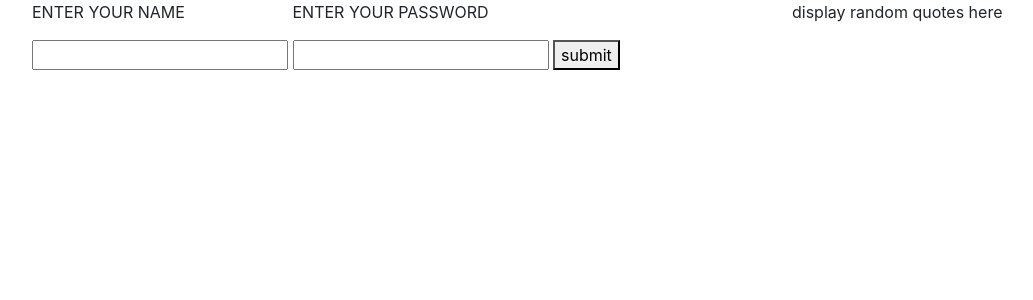
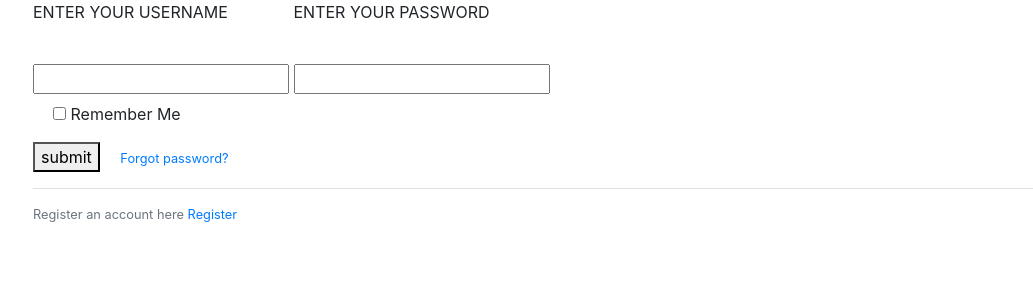
Before and after one commit to collins-kipkoech/blogging-website, a Flask app: template templates/login.html in a window 1280 px wide. Shown: the part 56-356 px from the top of the page, without its empty margins (53-1086 px from the left). Run offline with Flask 2, Linux system fonts and the light colour scheme; the template is opened without the code that fills it: values that come from a table or form of the project are taken from there, others are empty; parts of the project's set-up code (start-up, migrations or seed data) failed here and were passed over; some libraries are stand-ins or nearby versions.

Commit message:
added template functionality

```diff
--- a/forms.py
+++ b/forms.py
@@ -5,14 +5,14 @@ from wtforms.validators import DataRequired, Email, EqualTo
 class RegistrationForm(FlaskForm):
     username = StringField('username', validators=[DataRequired()])
     email = StringField('Email', validators=[DataRequired(), Email()])
-    password = PasswordField('Password',validators=[DataRequired])
-    confirm_password = PasswordField('Confirm_Password',validators=[DataRequired, EqualTo('password')])
-    submit = SubmitField('Sign up')
+    password = PasswordField('Password',validators=[DataRequired()])
+    confirm_password = PasswordField('Confirm_Password',validators=[DataRequired(), EqualTo('password')])
+    submit = SubmitField('Sign Up')
 
 
 class LoginForm(FlaskForm):
-    username = StringField('username', validators=[DataRequired()])
+    username = StringField('Username', validators=[DataRequired()])
 
-    password = PasswordField('Password',validators=[DataRequired])
-    remember = BooleanField('Remember me')
+    password = PasswordField('Password',validators=[DataRequired()])
+    remember = BooleanField('Remember Me')
     submit = SubmitField('Login')
--- a/run.py
+++ b/run.py
@@ -1,4 +1,4 @@
-from flask import Flask, render_template,url_for
+from flask import Flask, render_template,url_for, flash,redirect
 from forms import RegistrationForm, LoginForm
 
 app = Flask(__name__)
@@ -26,13 +26,16 @@ def index():
     return render_template('index.html',posts=posts,title=title)
 
 
-@app.route('/register')
+@app.route('/register', methods=['GET','POST'])
 def register():
     form = RegistrationForm()
     title = 'Registration form'
+    if form.validate_on_submit():
+        flash(f'Account Created successfully','success')
+        return redirect(url_for('index'))
     return render_template('register.html',title=title,form=form)
 
-@app.route('/login')
+@app.route('/login', methods=['GET','POST'])
 def login():
     form = LoginForm()
     title = 'Login Here'
--- a/templates/base.html
+++ b/templates/base.html
@@ -20,17 +20,24 @@
 </head>
 <body>
     {% block navbar %}{% endblock navbar%}
+    {% with messages = get_flashed_messages() %}
+    {% if messages %}
+    <ul>
+        {% for message in messages %}
+        <div class="row">
+            <div class="col"></div>
+            <div class="col">  <div class="alert alert-success" role="alert">
+                {{ message }}
+              </div></div>
+            <div class="col"></div>
+          </div>
 
-    <div class="container">
-        <div class="row">
-            <div class="col-md-8">
-                {% block content %}{% endblock content%}
-            </div>
-            <div class="col-md-4">
-                display random quotes here
-            </div>
-        </div>
-    </div>
+        {% endfor %}
+    </ul>
+    {% endif %}
+    {% endwith %}
+
+    {% block content %}{% endblock content%}
 
 
 
--- a/templates/login.html
+++ b/templates/login.html
@@ -1,22 +1,41 @@
 {% extends 'base.html' %}
 {%block content%}
-<form method="POST" action="{{ url_for('auth.login') }}">
+<div class="container">
+    <div class="row">
+        <div class="col pl-3 pr-3">
+            <form method="POST" action="">
                 {{ form.csrf_token }}
                 <label>
 
-    <p class="label-txt">ENTER YOUR NAME</p>
-    <input type="text" name="username" class="input">
+                  <p class="label-txt">ENTER YOUR USERNAME</p><br>
+                  <input type="text" name="username" class="input"><br>
                   <div class="line-box">
                     <div class="line"></div>
                   </div>
                 </label>
                 <label>
-    <p class="label-txt">ENTER YOUR PASSWORD</p>
-    <input type="password" name="password" class="input">
+                  <p class="label-txt">ENTER YOUR PASSWORD</p><br>
+                  <input type="password" name="password" class="input"><br>
                   <div class="line-box">
                     <div class="line"></div>
                   </div>
                 </label>
+                <label class="form-check">
+                    {{form.remember}}
+                    {{form.remember.label}}
+                </label>
                 <button type="submit">submit</button>
+
+                <small class="text-muted ml-3">
+                    <a href="#">Forgot password?</a>
+                </small>
               </form>
+              <div class="border-top pt-3">
+                <small class="text-muted">
+                    Register an account here <a href="{{ url_for('register')}}">Register</a>
+                </small>
+            </div>
+        </div>
+    </div>
+</div>
   {%endblock %}
```
Also changed, not shown: templates/index.html (+7 -0 lines), templates/register.html (+14 -8 lines). Lines whose indentation alone changed are shown as unchanged.
